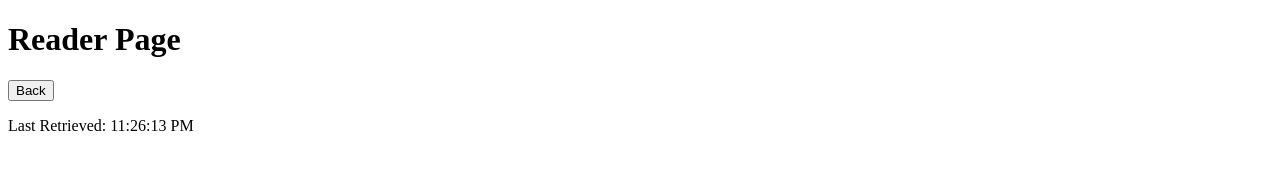
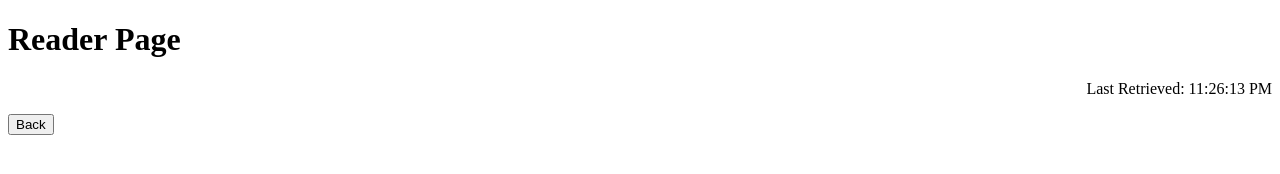
Before and after one commit to Cassidy-Boilley/Comp4537, a plain HTML site: page COMP4537/labs/lab01/reader.html in a window 1280 px wide. Drawn offline with Linux system fonts and the light colour scheme.

Commit message:
Update reader.html

```diff
--- a/COMP4537/labs/lab01/reader.html
+++ b/COMP4537/labs/lab01/reader.html
@@ -10,10 +10,11 @@
 
 <body>
     <h1>Reader Page</h1>
+    <p id="last-retrieved-time" style="text-align: right;"></p>
     <button id="reader-back-btn">Back</button>
 
     <div id="notes-container"></div>
-    <p id="last-retrieved-time"></p>
+
 
     <script src="./lang/messages/en/user.js"></script>
     <script src="./js/reader.js"></script>
```
